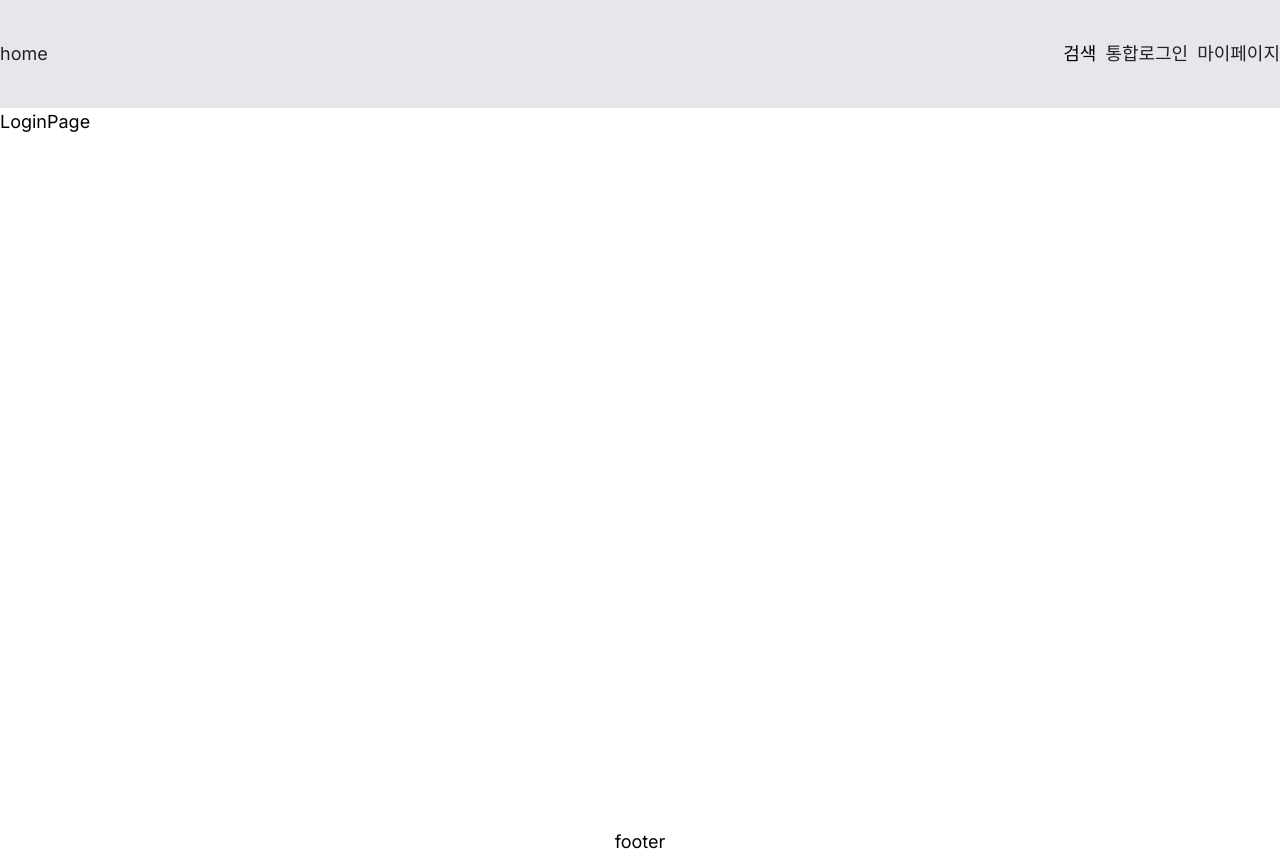
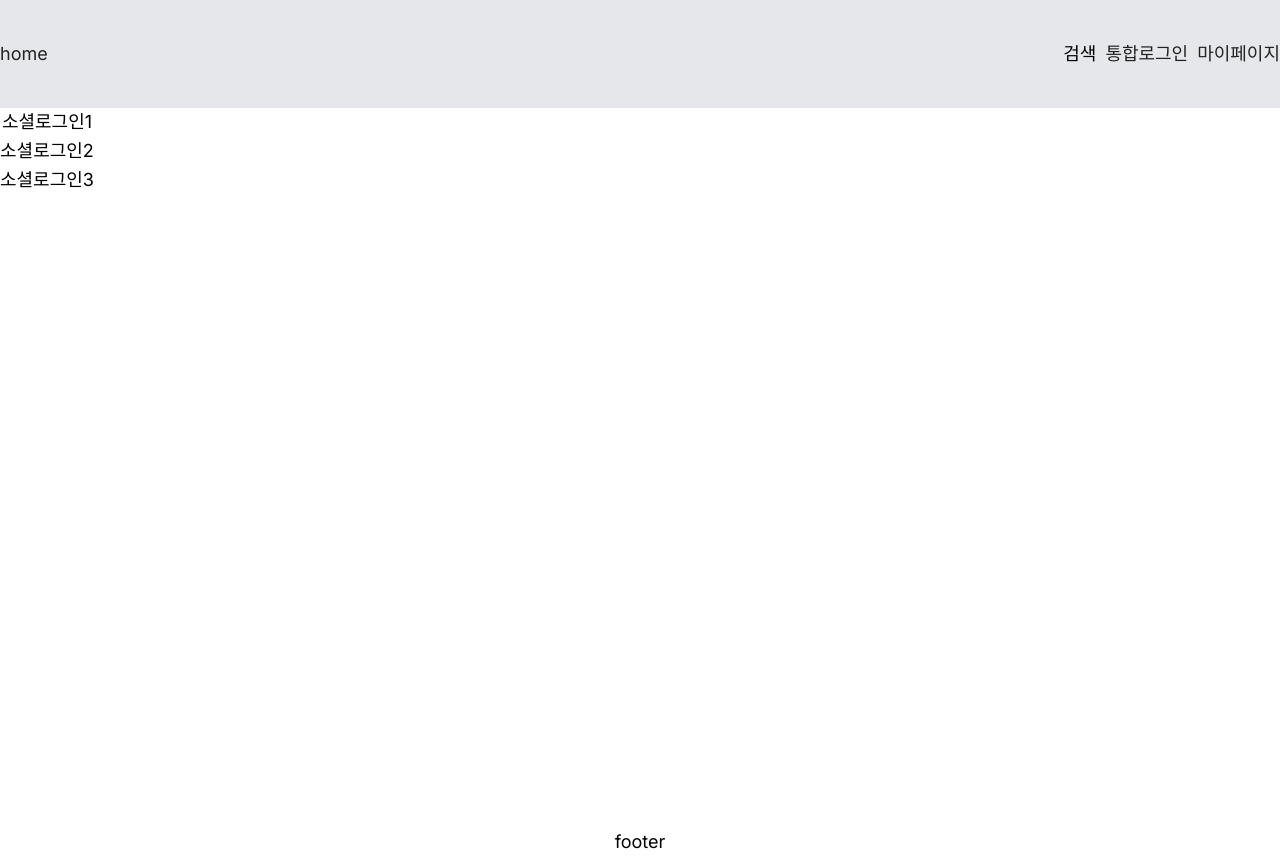
Before and after one commit to jjuhee/develofarm, a Next.js app: page /login in a window 1280 px wide. Shown: the top 857 px of the page. Built offline with nearby package versions, Linux system fonts and the light colour scheme.

Commit message:
[add] 로그인 폴더&페이지 생성

```diff
--- a/src/app/login/page.tsx
+++ b/src/app/login/page.tsx
@@ -1,7 +1,17 @@
-import React from "react";
+import React from "react"
 
-const LoginPage = () => {
-  return <div>LoginPage</div>;
-};
+const page = () => {
+  return (
+    <>
+      <div>
+        <section className="flex flex-col justify-center items-center">
+          <div>소셜로그인1</div>
+          <div>소셜로그인2</div>
+          <div>소셜로그인3</div>
+        </section>
+      </div>
+    </>
+  )
+}
 
-export default LoginPage;
+export default page
```
Also changed, not shown: 1 other file (tests, documents, lock files or other folders).
